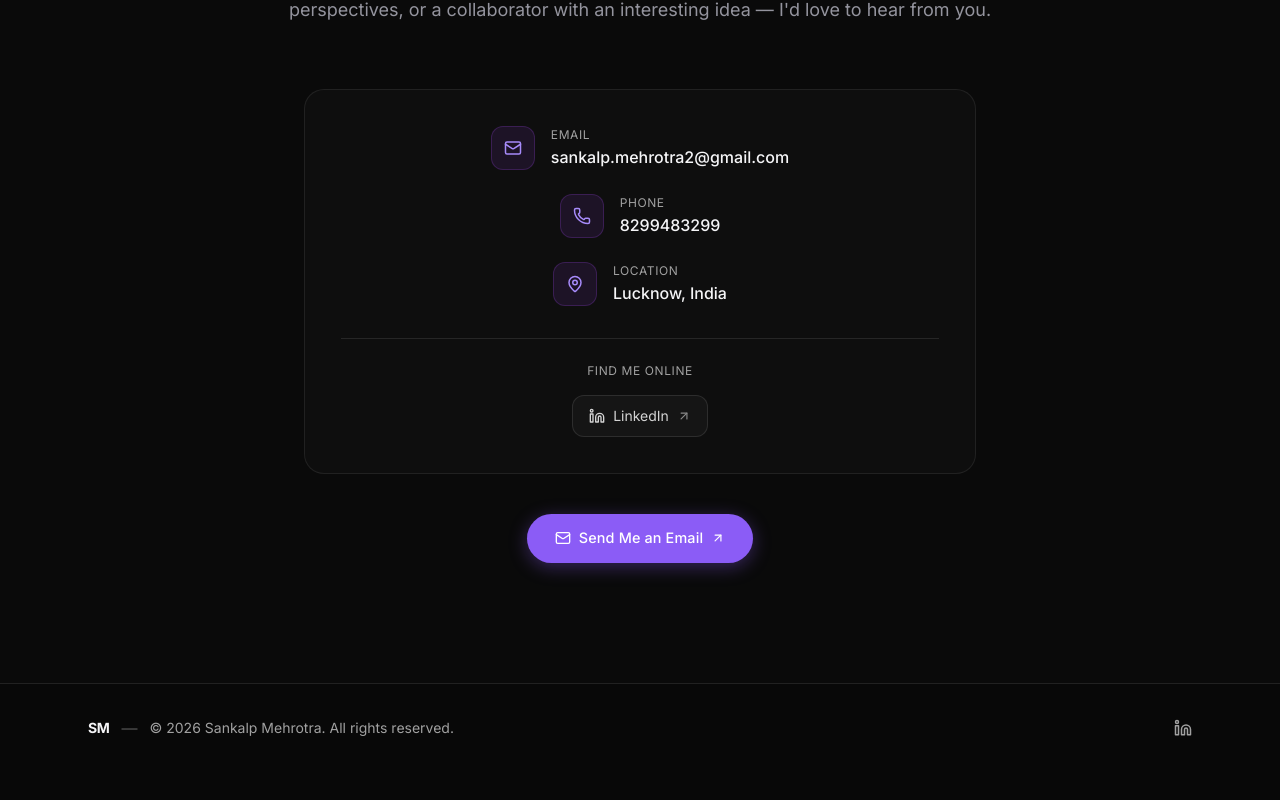
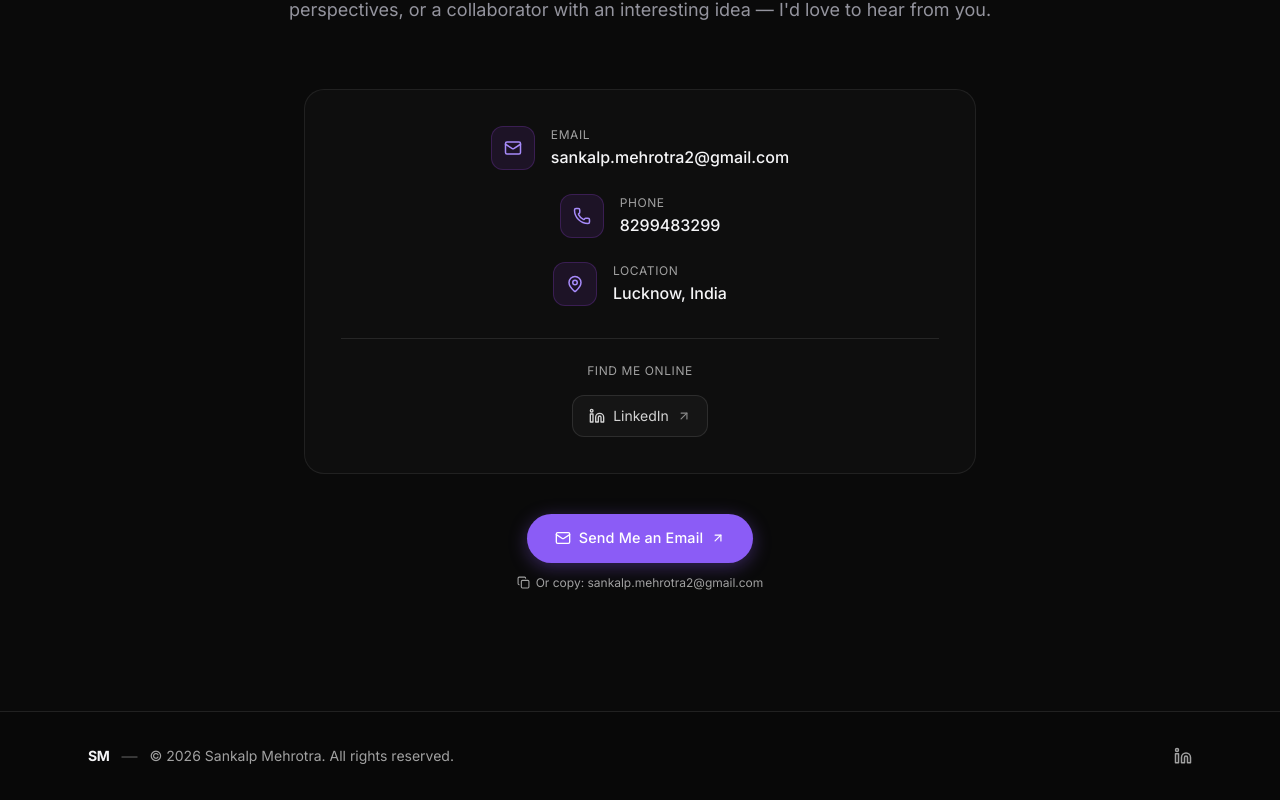
Before and after one commit to Shivamkr522/per_port, a Next.js app: page / in a window 1280 px wide. Shown: the part 6564-7364 px from the top of the page. Before the commit the page ends 7336 px from the top, so only its background shows below. Built offline with nearby package versions, Linux system fonts and the light colour scheme.

Commit message:
added copy email option and fixed view my work button

```diff
--- a/src/components/Contact.tsx
+++ b/src/components/Contact.tsx
@@ -1,14 +1,37 @@
 'use client';
 
-import { useRef } from 'react';
+import { useRef, useState } from 'react';
 import { motion, useInView } from 'framer-motion';
-import { Mail, Phone, MapPin, ArrowUpRight } from 'lucide-react';
+import { Mail, Phone, MapPin, ArrowUpRight, Copy, Check } from 'lucide-react';
 import { LinkedInIcon } from '@/components/Icons';
 import { personal } from '@/data/personal';
 
 export default function Contact() {
   const ref = useRef(null);
   const isInView = useInView(ref, { once: true, margin: '-100px' });
+  const [copied, setCopied] = useState(false);
+
+  const handleCopyEmail = async () => {
+    try {
+      await navigator.clipboard.writeText(personal.email);
+    } catch {
+      // Fallback for browsers without Clipboard API support
+      const textarea = document.createElement('textarea');
+      textarea.value = personal.email;
+      textarea.style.position = 'fixed';
+      textarea.style.opacity = '0';
+      document.body.appendChild(textarea);
+      textarea.select();
+      try {
+        document.execCommand('copy');
+      } catch {
+        // Clipboard copy unsupported — the email is still visible to select manually
+      }
+      document.body.removeChild(textarea);
+    }
+    setCopied(true);
+    setTimeout(() => setCopied(false), 2000);
+  };
 
   const isPlaceholder = (val: string) => !val || val.startsWith('[ADD');
 
@@ -135,6 +158,7 @@ export default function Contact() {
             transition={{ duration: 0.6, delay: 0.35 }}
             className="text-center mt-10"
           >
+            <div className="flex flex-col items-center gap-3">
               <a
                 href={`mailto:${personal.email}`}
                 className="btn-primary"
@@ -143,6 +167,15 @@ export default function Contact() {
                 <span>Send Me an Email</span>
                 <ArrowUpRight size={14} />
               </a>
+              <button
+                type="button"
+                onClick={handleCopyEmail}
+                className="inline-flex items-center gap-1.5 text-xs text-neutral-400 hover:text-[#a78bfa] transition-colors duration-300 focus:outline-none focus:ring-1 focus:ring-purple-500/50 rounded"
+              >
+                {copied ? <Check size={13} className="text-purple-400" /> : <Copy size={13} />}
+                <span>{copied ? 'Copied to clipboard' : `Or copy: ${personal.email}`}</span>
+              </button>
+            </div>
           </motion.div>
         </div>
       </div>
--- a/src/components/Hero.tsx
+++ b/src/components/Hero.tsx
@@ -64,7 +64,7 @@ export default function Hero() {
               {/* CTAs */}
               <div className="flex flex-wrap items-center gap-4">
                 <button
-                  onClick={() => scrollTo('#projects')}
+                  onClick={() => scrollTo('#experience')}
                   className="btn-primary group"
                 >
                   <span>View My Work</span>
```
Lines whose indentation alone changed are shown as unchanged.
